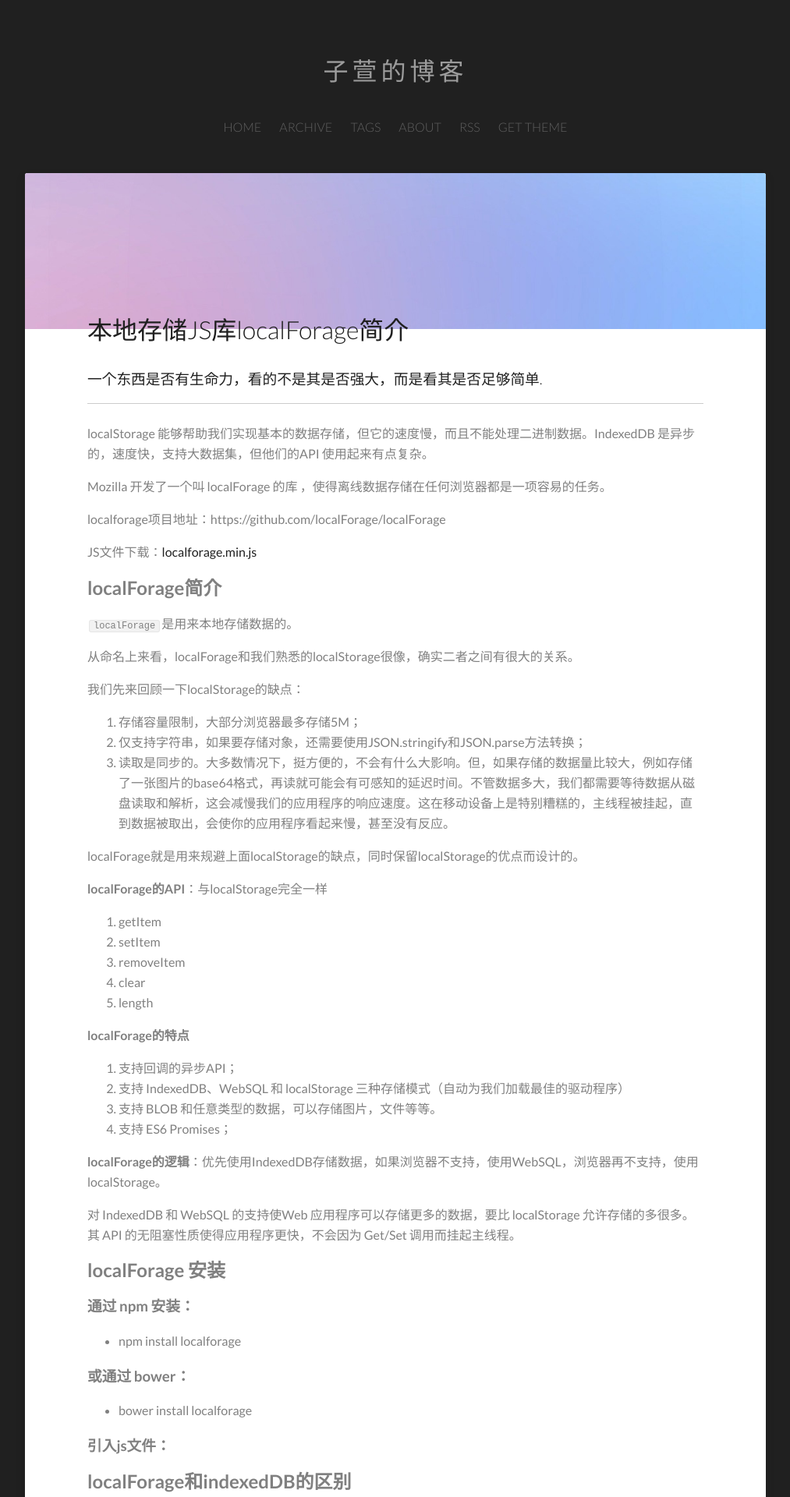
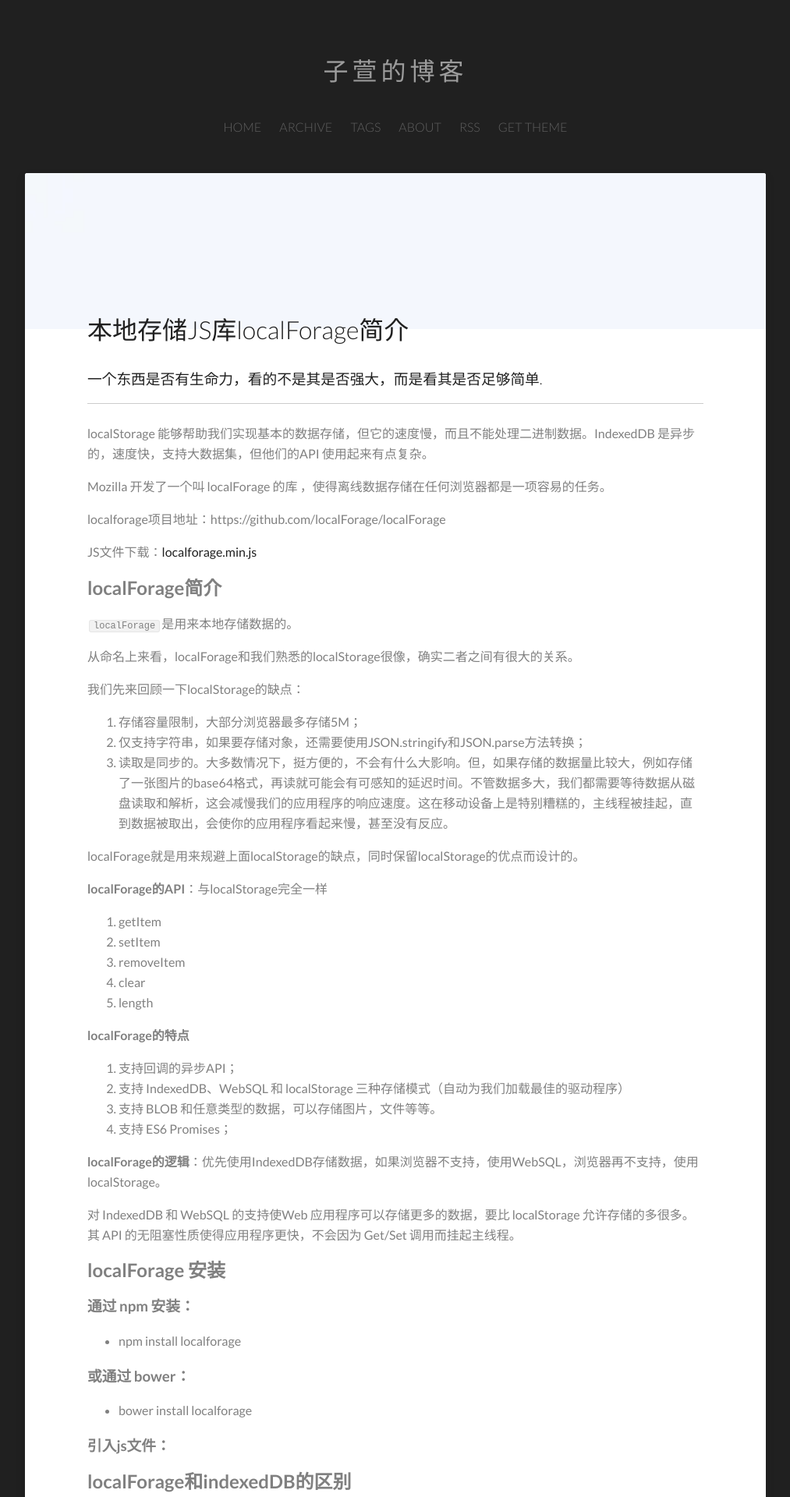
Before and after one commit to zhangjiali0627/zhangjiali0627.github.io, a Jekyll site: the page built from _posts/2020-05-17-localForage.md, in a window 1280 px wide. Shown: the top 1920 px of the page at 78% size, without its empty margins (133-1146 px from the left). Built offline with Jekyll 4.4.1, drawn with Linux system fonts in a browser that asks for light colours.

Commit message:
feat: 增加内容

```diff
--- a/_posts/2020-05-17-localForage.md
+++ b/_posts/2020-05-17-localForage.md
@@ -3,7 +3,7 @@ layout: post
 categories: 浏览器
 title: 本地存储JS库localForage简介
 subtitle: 一个东西是否有生命力，看的不是其是否强大，而是看其是否足够简单.
-featured-image: /images/2020-05-17/first.jpg
+featured-image: /images/2020-05-17/localForage.png
 tags: [本地存储]
 date-string: MAY 17, 2020
 ---
```
Also changed, not shown: images/2020-05-17/localForage.png (added).
